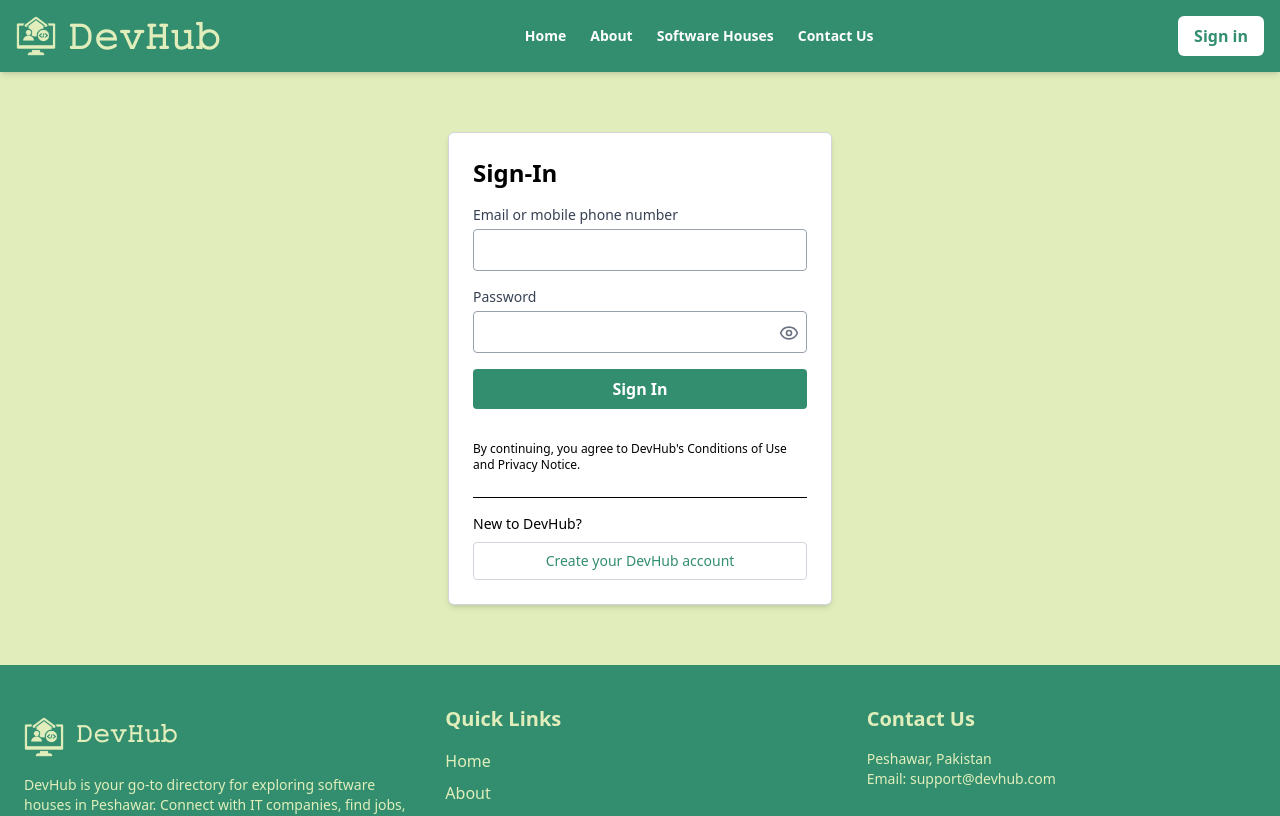
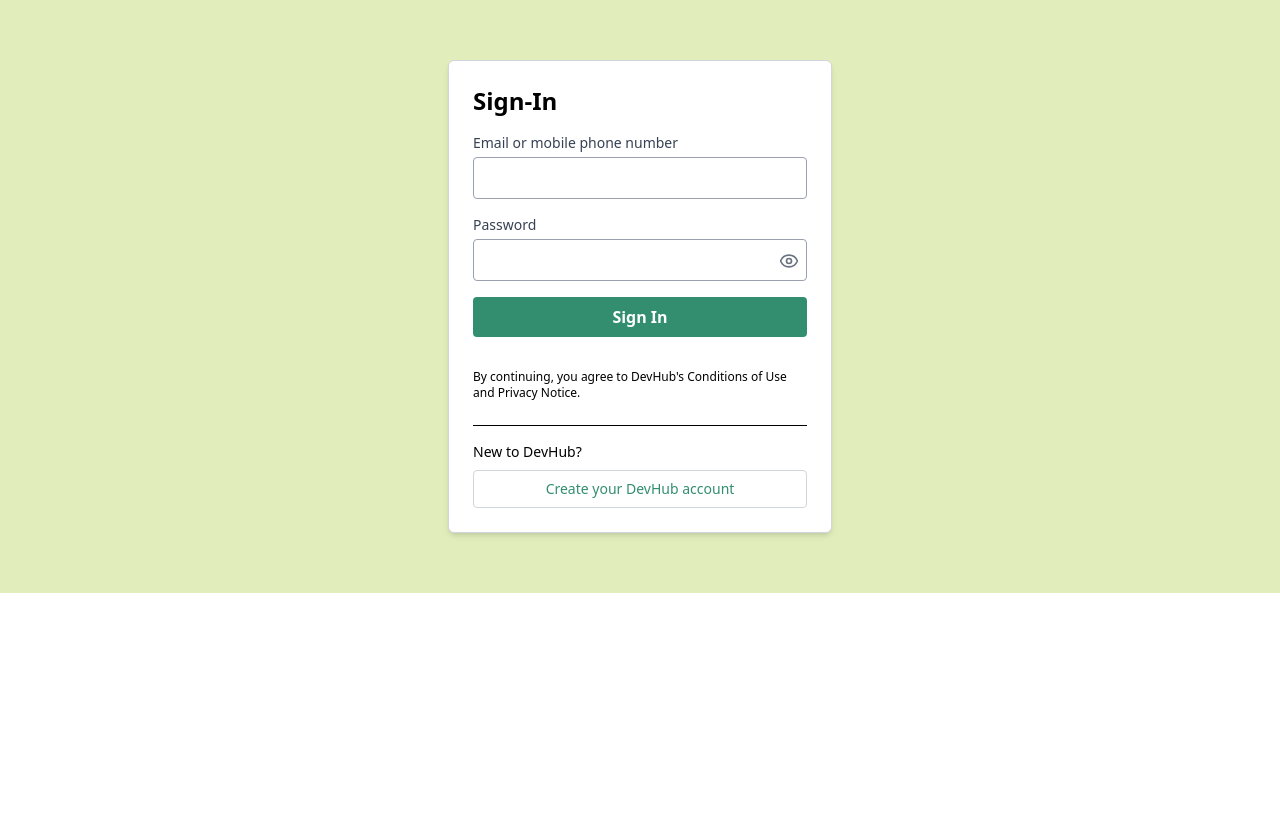
Before and after one commit to abdaloo/Dev-Hub, a React (Vite) app: page /SignIn in a window 1280 px wide. Shown: the top 816 px of the page. Built offline with nearby package versions, Linux system fonts and the light colour scheme.

Commit message:
Change path Name

```diff
--- a/src/App.jsx
+++ b/src/App.jsx
@@ -16,7 +16,7 @@
   const location = useLocation();
 
   // List of routes where we want to Hide navbar and footer
-  const hideNavAndFooter = ["/SignUpForm", "/CreateAccountForm"].includes(location.pathname);
+  const hideNavAndFooter = ["/SignIn", "/CreateAccountForm"].includes(location.pathname);
 
   return (
     <>
--- a/src/components/CreateAccount.jsx
+++ b/src/components/CreateAccount.jsx
@@ -69,7 +69,7 @@
         .then((res) => {
           console.log(res);
           setMsg(res.data);
-          Nav("/SignUpForm");
+          Nav("/");
         })
         .catch((err) => {
           console.log(err);
@@ -190,7 +190,7 @@
 
         <p className="text-sm text-gray-700">
           Already have an account?{" "}
-          <Link to="/SignUpForm">
+          <Link to="/SignIn">
             <span className="text-blue-600 hover:underline cursor-pointer">
               Sign in
             </span>
--- a/src/components/ProtectedRoute.jsx
+++ b/src/components/ProtectedRoute.jsx
@@ -6,7 +6,7 @@
 
   // If not authenticated, redirect to login page
   if (!token) {
-    return <Navigate to="/SignUpForm" replace />;
+    return <Navigate to="/SignIn" replace />;
   }
 
   // If authenticated, render the protected component
```
